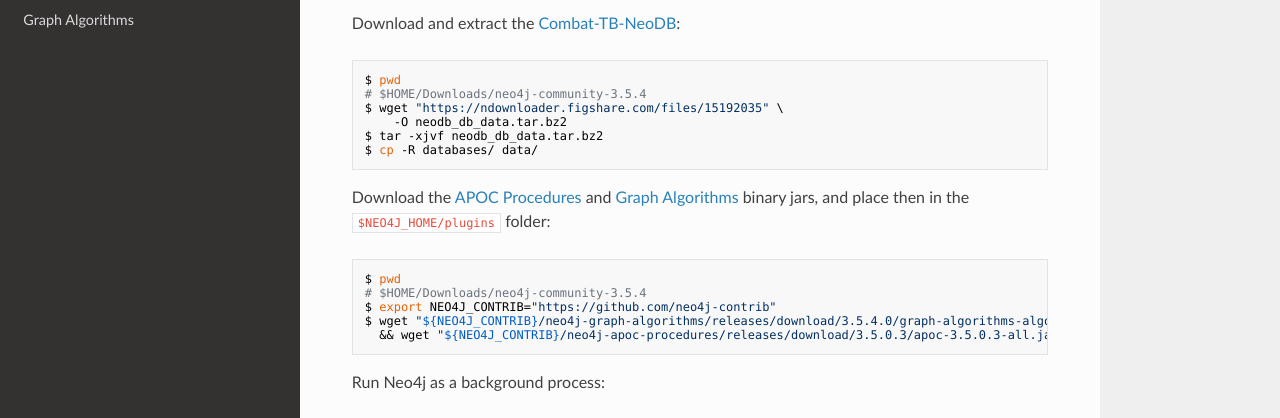
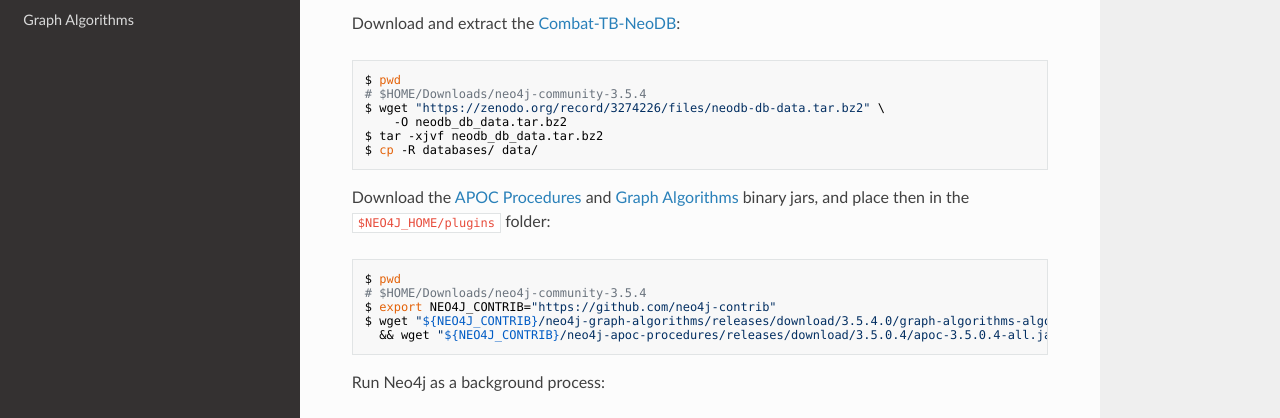
Before and after one commit to COMBAT-TB/combat-tb-neodb, an MkDocs documentation site: the page built from docs/installation.md, in a window 1280 px wide and 900 px high, scrolled down 1148 px. Shown: the part 220-638 px from the top of the window. Built offline with MkDocs 1.6.1, drawn with Linux system fonts in a browser that asks for light colours; nearby versions of some CDN libraries; some of the changed lines change nothing that is shown.

Commit message:
Updated docs.

````diff
--- a/docs/installation.md
+++ b/docs/installation.md
@@ -47,12 +47,12 @@
 && echo 'browser.remote_content_hostname_whitelist=*' >> conf/neo4j.conf
 ```
 
-Download and extract the [Combat-TB-NeoDB](https://ndownloader.figshare.com/files/15192035):
+Download and extract the [Combat-TB-NeoDB](https://doi.org/10.5281/zenodo.1219127):
 
 ```sh
 $ pwd
 # $HOME/Downloads/neo4j-community-3.5.4
-$ wget "https://ndownloader.figshare.com/files/15192035" \
+$ wget "https://zenodo.org/record/3274226/files/neodb-db-data.tar.bz2" \
     -O neodb_db_data.tar.bz2
 $ tar -xjvf neodb_db_data.tar.bz2
 $ cp -R databases/ data/
@@ -65,7 +65,7 @@
 # $HOME/Downloads/neo4j-community-3.5.4
 $ export NEO4J_CONTRIB="https://github.com/neo4j-contrib"
 $ wget "${NEO4J_CONTRIB}/neo4j-graph-algorithms/releases/download/3.5.4.0/graph-algorithms-algo-3.5.4.0.jar" -P plugins/ \
-  && wget "${NEO4J_CONTRIB}/neo4j-apoc-procedures/releases/download/3.5.0.3/apoc-3.5.0.3-all.jar" -P plugins/
+  && wget "${NEO4J_CONTRIB}/neo4j-apoc-procedures/releases/download/3.5.0.4/apoc-3.5.0.4-all.jar" -P plugins/
 ```
 
 Run Neo4j as a background process:
````
